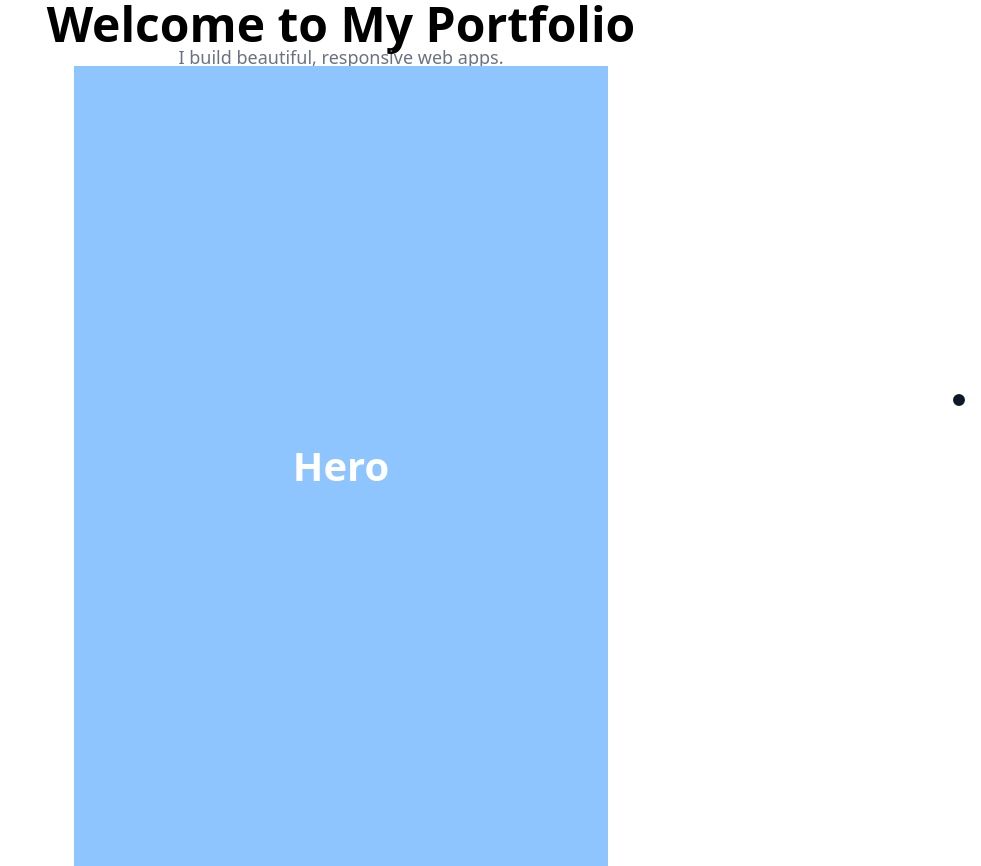
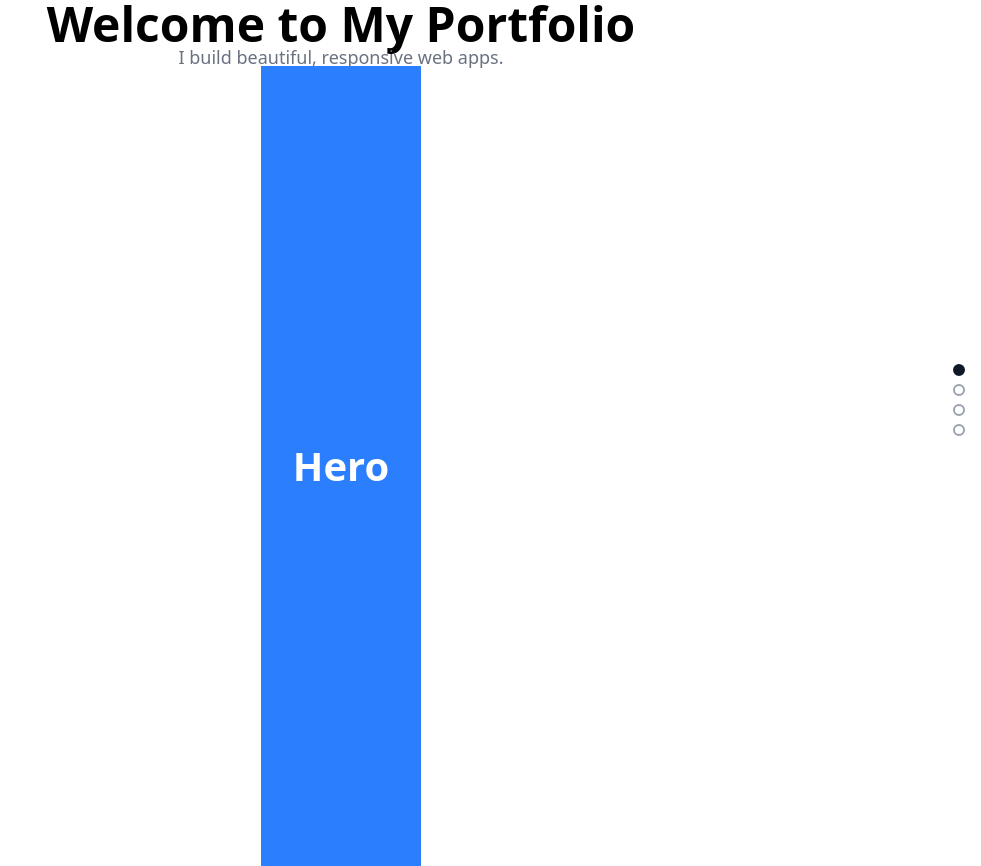
Before and after one commit to haylietan/haylie-portfolio-2025, a Next.js app: page / in a window 1280 px wide. Shown: the whole page, without its empty margins (299-1280 px from the left). Built offline with nearby package versions, Linux system fonts and the light colour scheme.

Commit message:
Working dots

```diff
--- a/src/app/(pages)/_components/EmblaCarousel.tsx
+++ b/src/app/(pages)/_components/EmblaCarousel.tsx
@@ -32,9 +32,9 @@ export default function EmblaCarousel() {
 
   return (
     <div className="max-h-screen h-screen overflow-hidden">
-      <div className="overflow-hidden w-full" ref={emblaRef}>
-        <div className="flex flex-grow">
-          <EmblaSlide title="Hero" color="bg-blue-300" />
+      <div className="overflow-hidden h-full" ref={emblaRef}>
+        <div className="flex flex-col h-full">
+          <EmblaSlide title="Hero" color="bg-blue-500" />
           <EmblaSlide title="About" color="bg-green-500" />
           <EmblaSlide title="Projects" color="bg-pink-500" />
           <EmblaSlide title="Contact" color="bg-yellow-500" />
```
